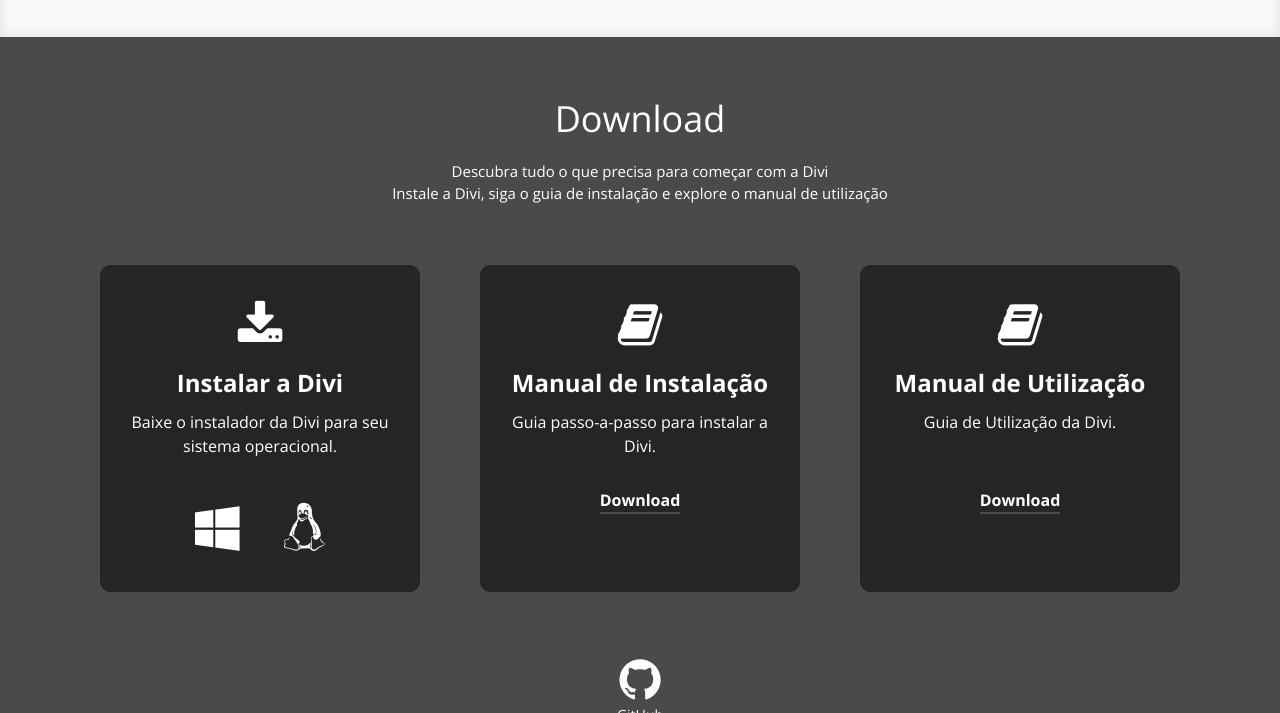
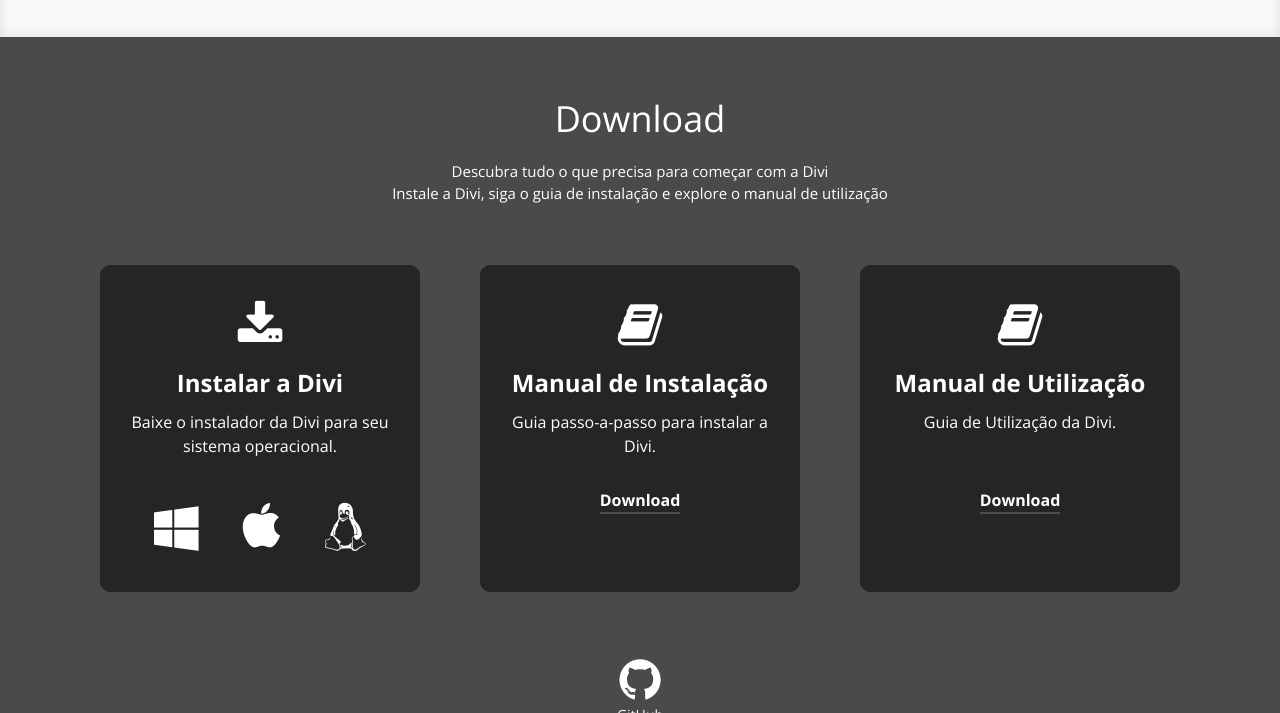
Before and after one commit to PTDA-2024-Grupo1/divi-site, a plain HTML site: page index.html in a window 1280 px wide. Shown: the part 2871-3584 px from the top of the page. Drawn offline with nearby package versions, Linux system fonts and the light colour scheme; files whose address does not match are found by name.

Commit message:
update manual e instalador mac os

```diff
--- a/index.html
+++ b/index.html
@@ -230,6 +230,9 @@
                 <div class="os-downloads">
                   <a href="downloads/DiviInstaller.exe" class="os-download-link" style="margin: 0 20px;">
                     <i class="fa fa-windows" aria-hidden="true"></i>
+                  </a>
+                  <a href="https://www.mediafire.com/file/4oychddeyr682hc/Divi-1.0.dmg/file" class="os-download-link" style="margin: 0 20px;">
+                    <i class="fa fa-apple" aria-hidden="true"></i>
                   </a>
                   <a href="downloads/divi-installer.tar.gz" class="os-download-link" style="margin: 0 20px;">
                     <i class="fa fa-linux" aria-hidden="true"></i>
```
Also changed, not shown: 1 other file.
